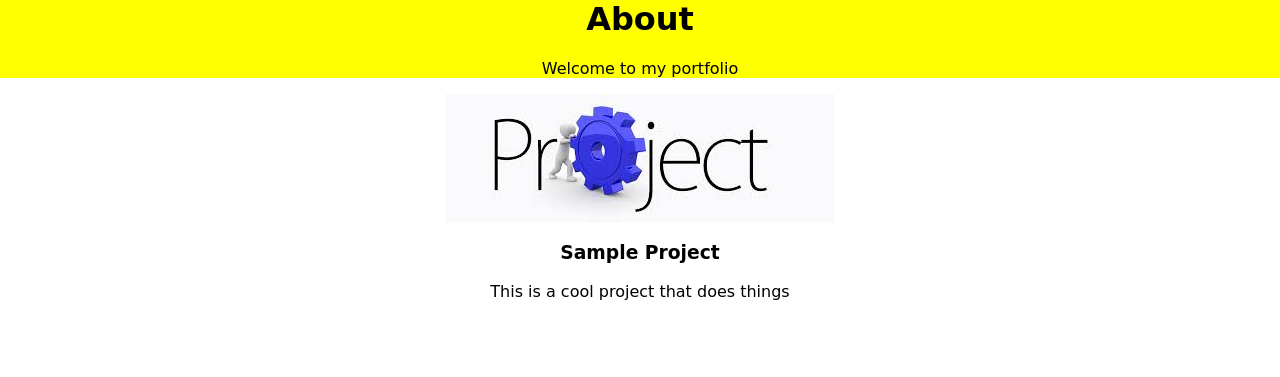
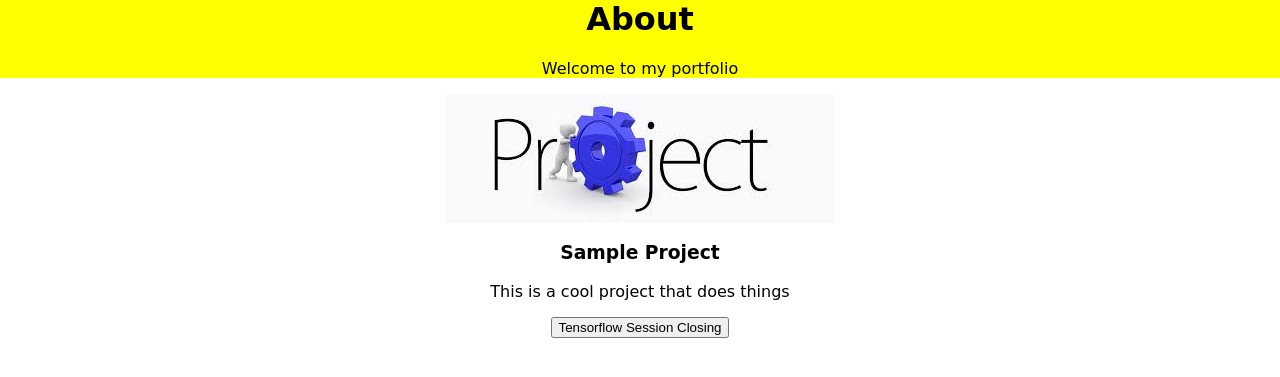
Before and after one commit to ffliza/hello-world, a Jekyll site: the page docs/index.html, which Jekyll copies as it is, in a window 1280 px wide. Shown: the top 377 px of the page. Built offline with Jekyll 4.4.1, drawn with Linux system fonts in a browser that asks for light colours.

Commit message:
Update index.html

```diff
--- a/docs/index.html
+++ b/docs/index.html
@@ -22,6 +22,9 @@
     <div class="project-content">
         <h3>Sample Project</h3>
         <p>This is a cool project that does things</p>
+
+        <!-- We added our button here! -->
+        <a href="https://github.com/ffliza/hello-world-tf-Session"><button>Tensorflow Session Closing</button></a>
     </div>
 </div>
 </body>
```
